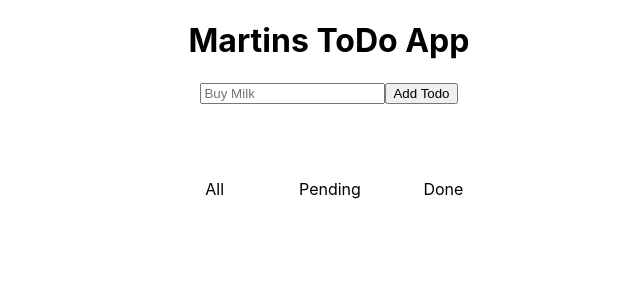
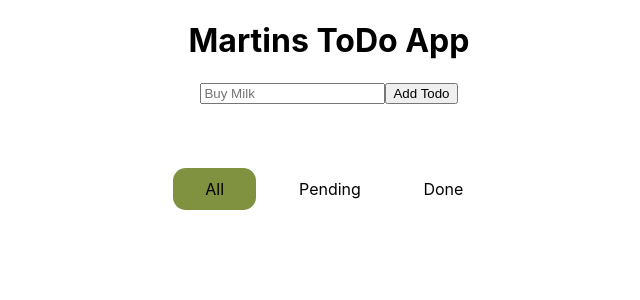
Before and after one commit to mpagels/react-todo-app-walkthrough, a React (Create React App) app: page / in a window 1280 px wide. Shown: the top 300 px of the page, without its empty margins (311-951 px from the left). Built offline with nearby package versions, Linux system fonts and the light colour scheme.

Commit message:
StatusFilter buttons show active depending on filter

```diff
--- a/src/App.js
+++ b/src/App.js
@@ -56,7 +56,7 @@ function App() {
           deleteToDo={deleteToDo}
           toggleStatusOfTodo={toggleStatusOfTodo}
         />
-        <StatusFilter setFilterTo={setFilterTo} />
+        <StatusFilter setFilterTo={setFilterTo} filter={filter} />
       </main>
     </div>
   );
--- a/src/components/StatusFilter.js
+++ b/src/components/StatusFilter.js
@@ -1,6 +1,6 @@
 import React from "react";
 
-export default function StatusFilter({ setFilterTo }) {
+export default function StatusFilter({ setFilterTo, filter }) {
   function handleOnClick(filterName) {
     setFilterTo(filterName);
   }
@@ -9,7 +9,9 @@ export default function StatusFilter({ setFilterTo }) {
       <li>
         <button
           onClick={() => handleOnClick("all")}
-          className="StatusFilterWrapper__FilterButton"
+          className={`StatusFilterWrapper__FilterButton ${
+            filter === "all" && "--actvite-all"
+          }`}
         >
           All
         </button>
@@ -17,7 +19,9 @@ export default function StatusFilter({ setFilterTo }) {
       <li>
         <button
           onClick={() => handleOnClick("pending")}
-          className="StatusFilterWrapper__FilterButton"
+          className={`StatusFilterWrapper__FilterButton ${
+            filter === "pending" && "--actvite-pending"
+          }`}
         >
           Pending
         </button>
@@ -25,7 +29,9 @@ export default function StatusFilter({ setFilterTo }) {
       <li>
         <button
           onClick={() => handleOnClick("done")}
-          className="StatusFilterWrapper__FilterButton"
+          className={`StatusFilterWrapper__FilterButton ${
+            filter === "done" && "--actvite-done"
+          }`}
         >
           Done
         </button>
```
